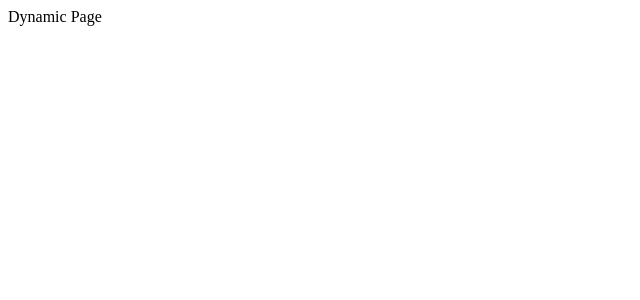
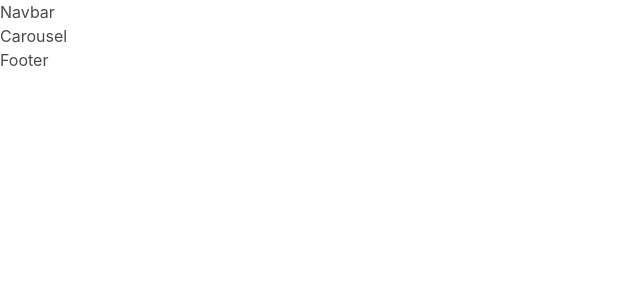
Before and after one commit to samnayakawadi/ngel-dynamic-homepage, a React (Create React App) app: page / in a window 1280 px wide. Shown: the top 300 px of the page, without its empty margins (0-640 px from the left). Built offline with nearby package versions, Linux system fonts and the light colour scheme.

Commit message:
Components, Context & State Created

```diff
--- a/public/index.html
+++ b/public/index.html
@@ -1,17 +1,18 @@
 <!DOCTYPE html>
 <html lang="en">
+
 <head>
   <meta charset="utf-8" />
   <meta name="viewport" content="width=device-width, initial-scale=1" />
   <meta name="theme-color" content="#000000" />
-    <meta
-      name="description"
-      content="Web site created using create-react-app"
-    />
-    <title>React App</title>
+  <meta name="description" content="Web site created using create-react-app" />
+  <link rel="stylesheet" href="https://cdn.jsdelivr.net/npm/bulma@0.9.4/css/bulma.min.css">
+  <title>Dynamic Home Page | NGEL</title>
 </head>
+
 <body>
   <noscript>You need to enable JavaScript to run this app.</noscript>
   <div id="root"></div>
 </body>
+
 </html>
--- a/src/App.js
+++ b/src/App.js
@@ -1,7 +1,20 @@
+import Navbar from "./components/navbar/Navbar";
+import Carousel from "./components/content/carousel/Carousel"
+import Footer from "./components/footer/Footer";
+import { DynamicContext } from "./context/DynamicContext";
+import DynamicContextState from "./context/state/DynamicContextState";
+
 function App() {
+
+  const { defaultDynamicContextState, dynamicContextState, setDynamicContextState } = DynamicContextState()
+
   return (
     <div>
-      Dynamic Page
+      <DynamicContext.Provider value={{ defaultDynamicContextState, dynamicContextState, setDynamicContextState }}>
+        <Navbar />
+        <Carousel />
+        <Footer />
+      </DynamicContext.Provider>
     </div>
   );
 }
--- /dev/null
+++ b/src/components/content/carousel/Carousel.jsx
@@ -0,0 +1,7 @@
+const Carousel = () => {
+    return (
+        <div>Carousel</div>
+    )
+}
+
+export default Carousel
--- /dev/null
+++ b/src/components/footer/Footer.jsx
@@ -0,0 +1,7 @@
+const Footer = () => {
+    return (
+        <div>Footer</div>
+    )
+}
+
+export default Footer
--- /dev/null
+++ b/src/components/navbar/Navbar.jsx
@@ -0,0 +1,7 @@
+const Navbar = () => {
+    return (
+        <div>Navbar</div>
+    )
+}
+
+export default Navbar
--- /dev/null
+++ b/src/context/DynamicContext.js
@@ -0,0 +1,3 @@
+import { createContext } from "react";
+
+export const DynamicContext = createContext({})
--- /dev/null
+++ b/src/context/state/DynamicContextState.js
@@ -0,0 +1,15 @@
+import { useState } from "react"
+
+const DynamicContextState = () => {
+
+    const defaultDynamicContextState = {
+
+    }
+
+    const [dynamicContextState, setDynamicContextState] = useState(defaultDynamicContextState)
+
+    return { defaultDynamicContextState, dynamicContextState, setDynamicContextState }
+
+}
+
+export default DynamicContextState
```
Lines whose indentation alone changed are shown as unchanged.
